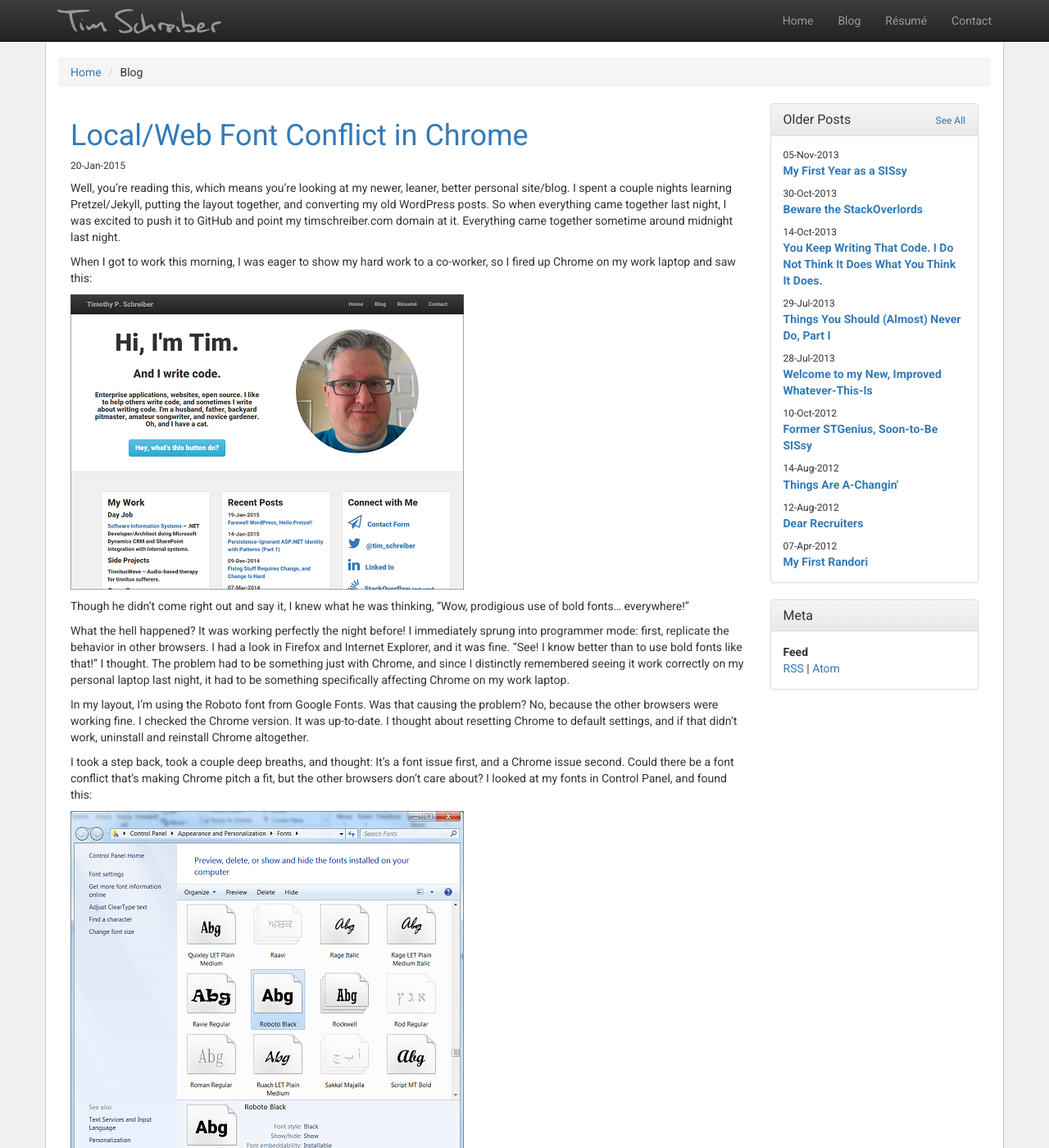
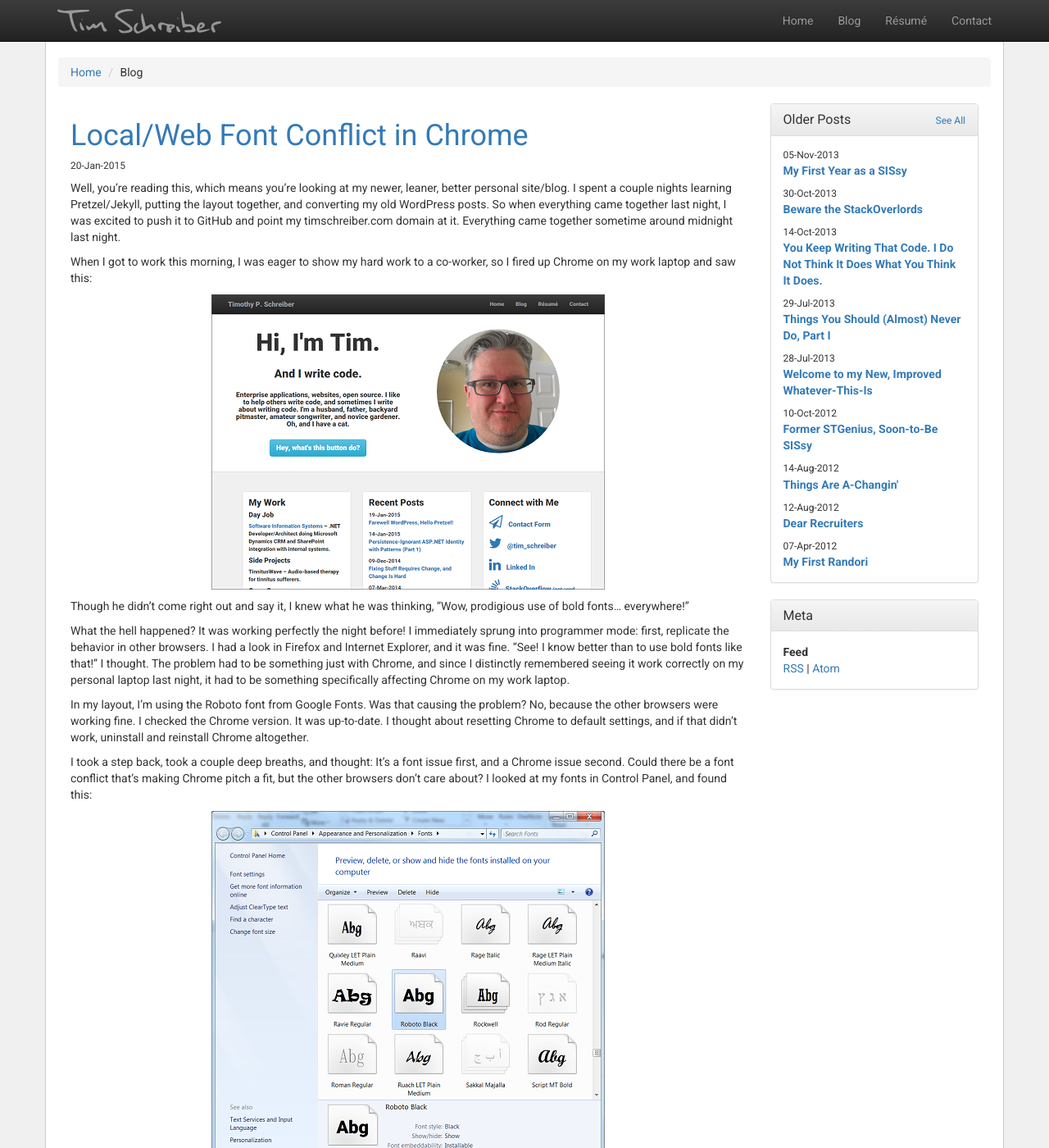
Before and after one commit to timschreiber/timschreiber.github.com, a Jekyll site: the page built from blog/index.md, in a window 1280 px wide and 1400 px high. Shown: the whole window at 82% size. Built offline with Jekyll 4.4.1, drawn with Linux system fonts in a browser that asks for light colours; nearby versions of some CDN libraries.

Commit message:
image placement and size in posts

```diff
--- a/blog/index.md
+++ b/blog/index.md
@@ -13,19 +13,21 @@ title : "Blog"
 	<div class="post-list">
 		{% for post in site.posts  limit:5 %}
 			<div class="post-list-item">
-				{% if forloop.first and post.layout == "post" %}
-					<h1><a href="{{ post.url }}">{{ post.title }}</a></h1>
-					<h6>{{ post.date | date : "%d-%b-%Y" }}</h6>
-					{{ post.content }}
-					{% if post.comments == true %}
-						<p><a href="{{ post.url }}">Comments &gt;</a></p>
+				<article>
+					{% if forloop.first and post.layout == "post" %}
+						<h1><a href="{{ post.url }}">{{ post.title }}</a></h1>
+						<h6>{{ post.date | date : "%d-%b-%Y" }}</h6>
+						{{ post.content }}
+						{% if post.comments == true %}
+							<p><a href="{{ post.url }}">Comments &gt;</a></p>
+						{% endif %}
+					{% else %}
+						<h2><a href="{{ post.url }}">{{ post.title }}</a></h2>
+						<h6>{{ post.date | date : "%d-%b-%Y" }}</h6>
+						<p>{{ post.description }}</p>
+						<p><a href="{{ post.url }}">Read more &gt;</a></p>
 					{% endif %}
-				{% else %}
-					<h2><a href="{{ post.url }}">{{ post.title }}</a></h2>
-					<h6>{{ post.date | date : "%d-%b-%Y" }}</h6>
-					<p>{{ post.description }}</p>
-					<p><a href="{{ post.url }}">Read more &gt;</a></p>
-				{% endif %}
+				</article>
 			</div>
 		{% endfor %}
 	</div>
--- a/css/layout.css
+++ b/css/layout.css
@@ -246,3 +246,11 @@ footer h2 {
         width:255px;
     }
 }
+
+article img {
+	width: 100%;
+	max-width: 480px;
+	display:block;
+	margin-left: auto;
+	margin-right: auto;
+}
```
